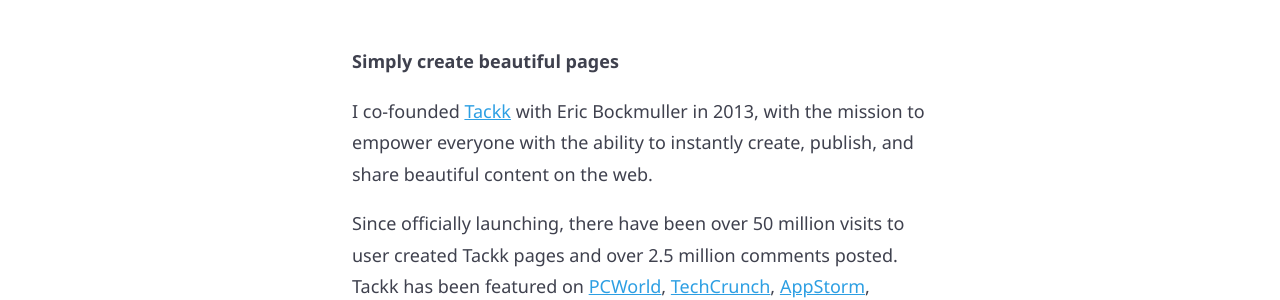
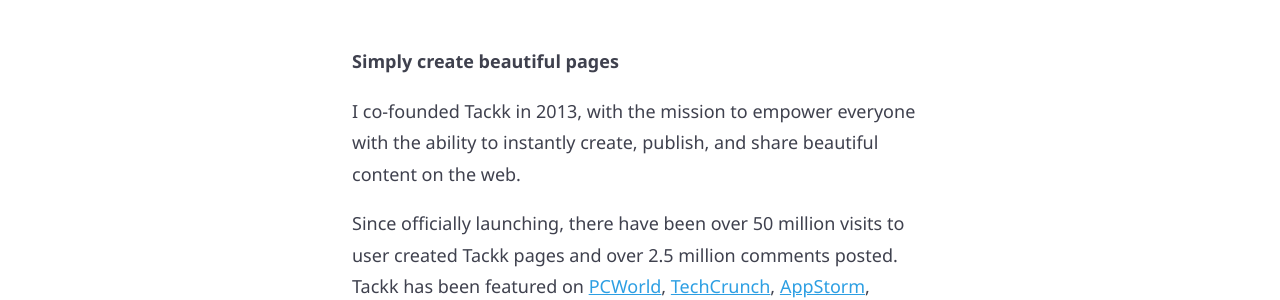
Before and after one commit to danklammer/danklammer.github.io, a Jekyll site: the page built from work/_posts/2013-01-01-tackk.md, in a window 1280 px wide. Shown: the part 689-989 px from the top of the page. Built offline with Jekyll 4.4.1, drawn with Linux system fonts in a browser that asks for light colours.

Commit message:
Small updates

```diff
--- a/work/_posts/2013-01-01-tackk.md
+++ b/work/_posts/2013-01-01-tackk.md
@@ -22,11 +22,11 @@
 
 #### **Simply create beautiful pages**
 
-I co-founded [Tackk] with Eric Bockmuller in 2013, with the mission to empower everyone with the ability to instantly create, publish, and share beautiful content on the web.
+I co-founded Tackk in 2013, with the mission to empower everyone with the ability to instantly create, publish, and share beautiful content on the web.
 
 Since officially launching, there have been over 50 million visits to user created Tackk pages and over 2.5 million comments posted. Tackk has been featured on [PCWorld], [TechCrunch], [AppStorm], [Torque Magazine], and many other publications.
 
-Tackk has become especially popular with teachers and educators, allowing students to have fun creating and sharing their school projects with the rest of the classroom... and world!
+Tackk has become especially popular with teachers and educators, allowing students to have fun creating and sharing their school projects with the rest of the classroom&hellip; and world!
 
 As Creative Director, I owned product design and branding.
 
```
Also changed, not shown: other parts of work/_posts/2013-01-01-tackk.md (+0 -1 lines).
